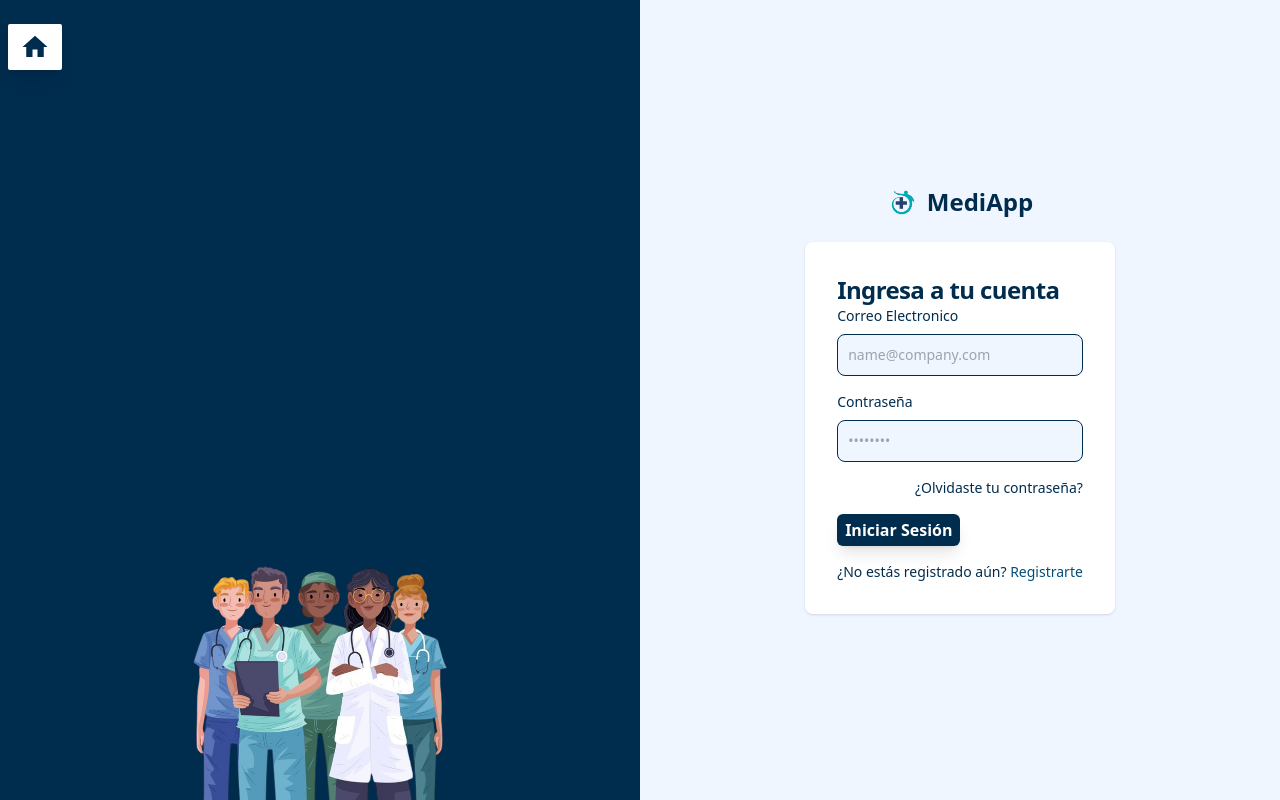
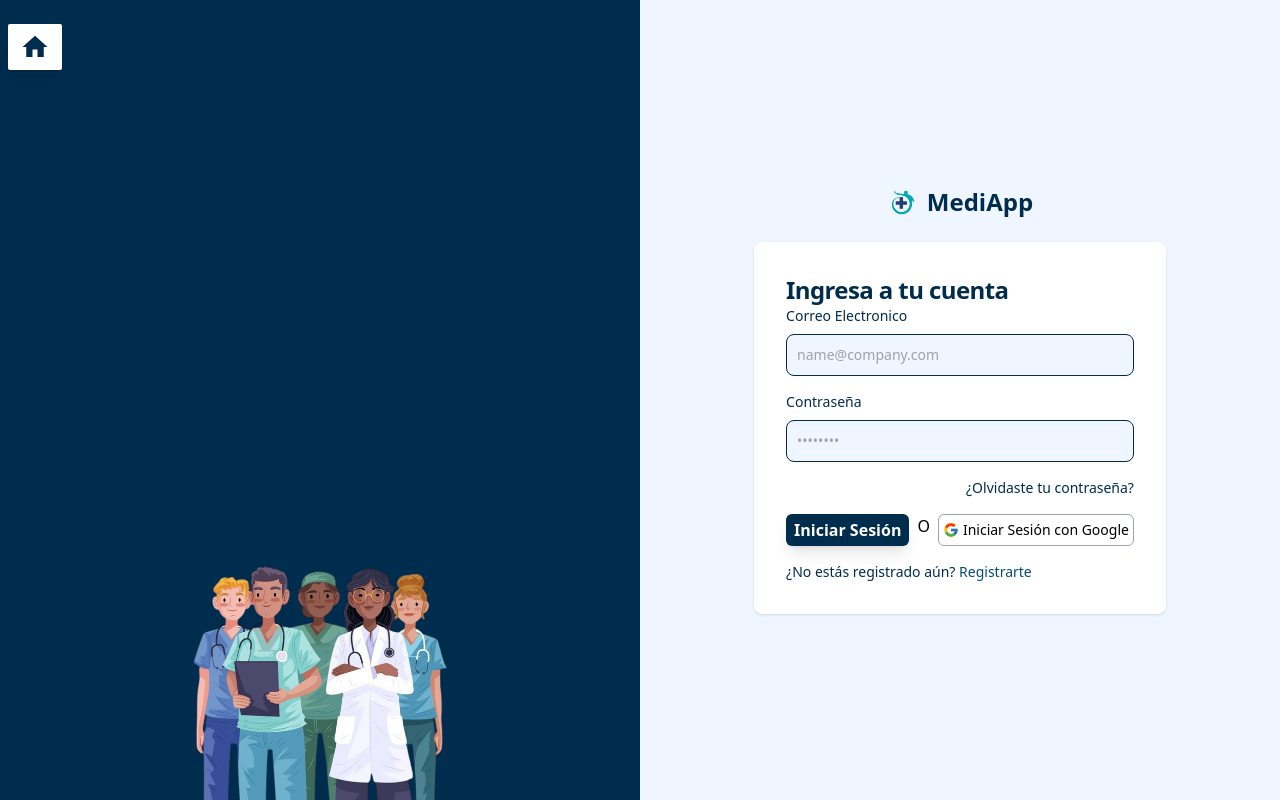
Before and after one commit to diegoparra08/medi_app, a React (Vite) app: page /login in a window 1280 px wide. Built offline with nearby package versions, Linux system fonts and the light colour scheme.

Commit message:
Mediapp en la nav

```diff
--- a/src/components/Buttons/Buttons.jsx
+++ b/src/components/Buttons/Buttons.jsx
@@ -9,7 +9,7 @@
 
         <div>
 
-            <button className='bg-white rounded-md shadow-lg py-1 px-2 text-customBlue5 font-bold hover:scale-105 hover:bg-customBlue3 hover:text-white'
+            <button className='bg-white rounded-md shadow-lg py-1 px-2 text-customBlue5 font-bold hover:bg-customBlue3 hover:text-white'
                 onClick={props.onClick}> {props.label} </button>
 
         </div>
@@ -23,7 +23,7 @@
 
         <div>
 
-            <button className='bg-customBlue5 rounded-md shadow-lg py-1 px-2 text-white font-bold hover:scale-105 hover:bg-customBlue3 hover:text-white'
+            <button className='bg-customBlue5 rounded-md shadow-lg py-1 px-2 text-white font-bold hover:bg-customBlue3 hover:text-white'
                 onClick={props.onClick}> {props.label} </button>
 
         </div>
--- a/src/components/Forms/LoginForm/LoginForm.jsx
+++ b/src/components/Forms/LoginForm/LoginForm.jsx
@@ -1,7 +1,8 @@
 import { useState } from "react"
 
-import { ButtonTwo } from "../../Buttons/Buttons"
+import { ButtonOne, ButtonTwo } from "../../Buttons/Buttons"
 import { HomeButton, HomeButtonDark } from "../../Buttons/Buttons"
+import { FcGoogle } from "react-icons/fc";
 
 export const LoginForm = () => {
 
@@ -53,7 +54,14 @@
                                     </div>
                                     <a href="#" className="text-sm font-medium text-customBlue5 hover:underline">¿Olvidaste tu contraseña?</a>
                                 </div>
+                                <div className="flex flex-row w-full space-x-2">
                                 <ButtonTwo label={'Iniciar Sesión'} />
+                                <h2>O</h2>
+                                <button className="flex items-center border border-gray-400 rounded-md bg-white px-1">
+                                    <FcGoogle/>
+                                    <p className="text-sm ml-1">Iniciar Sesión con Google</p>
+                                </button>
+                                </div>
 
                                 <p className="text-sm font-light text-customBlue5">
                                     ¿No estás registrado aún? <a href="#" onClick={() => setForm(false)} className="font-medium text-customBlue4 hover:underline">Registrarte</a>
--- a/src/components/Nav/Nav.jsx
+++ b/src/components/Nav/Nav.jsx
@@ -29,8 +29,10 @@
     return (
         <div>
             <nav className="bg-customBlue5 px-5 md:px-10 flex justify-between items-center md:justify-evenly flex-wrap relative">
+                <div className="flex items-center">
                 <img src={logo} alt="logo Med center" className="w-20 h-20" onClick={handleHomeClick} />
-
+                <h1 className="text-white text-2xl"><strong>M</strong>ediApp</h1>
+                </div>
                 <div className="block mr-2 md:hidden">
                     <button onClick={toggleMenu}
                         className="flex items-center px-3 py-2 border rounded text-customBlue border-customBlue">
```
